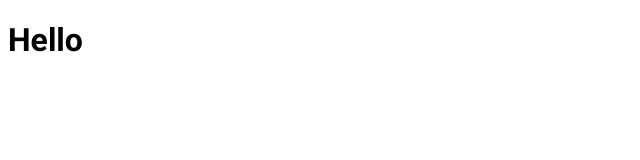
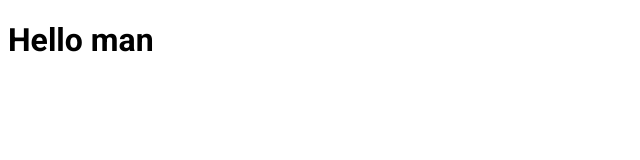
Before and after one commit to yacobrobert/leboncoin-clone, a React (Create React App) app: page / in a window 1280 px wide. Shown: the top 160 px of the page, without its empty margins (0-640 px from the left). Built offline with nearby package versions, Linux system fonts and the light colour scheme.

Commit message:
commit 2

```diff
--- a/src/App.js
+++ b/src/App.js
@@ -5,7 +5,7 @@ function App() {
   return (
     <div>
       <link rel="stylesheet" href="https://fonts.googleapis.com/css?family=Roboto:300,400,500,700&display=swap" />
-      <h1>Hello</h1>
+      <h1>Hello man</h1>
     </div>
   );
 }
```
